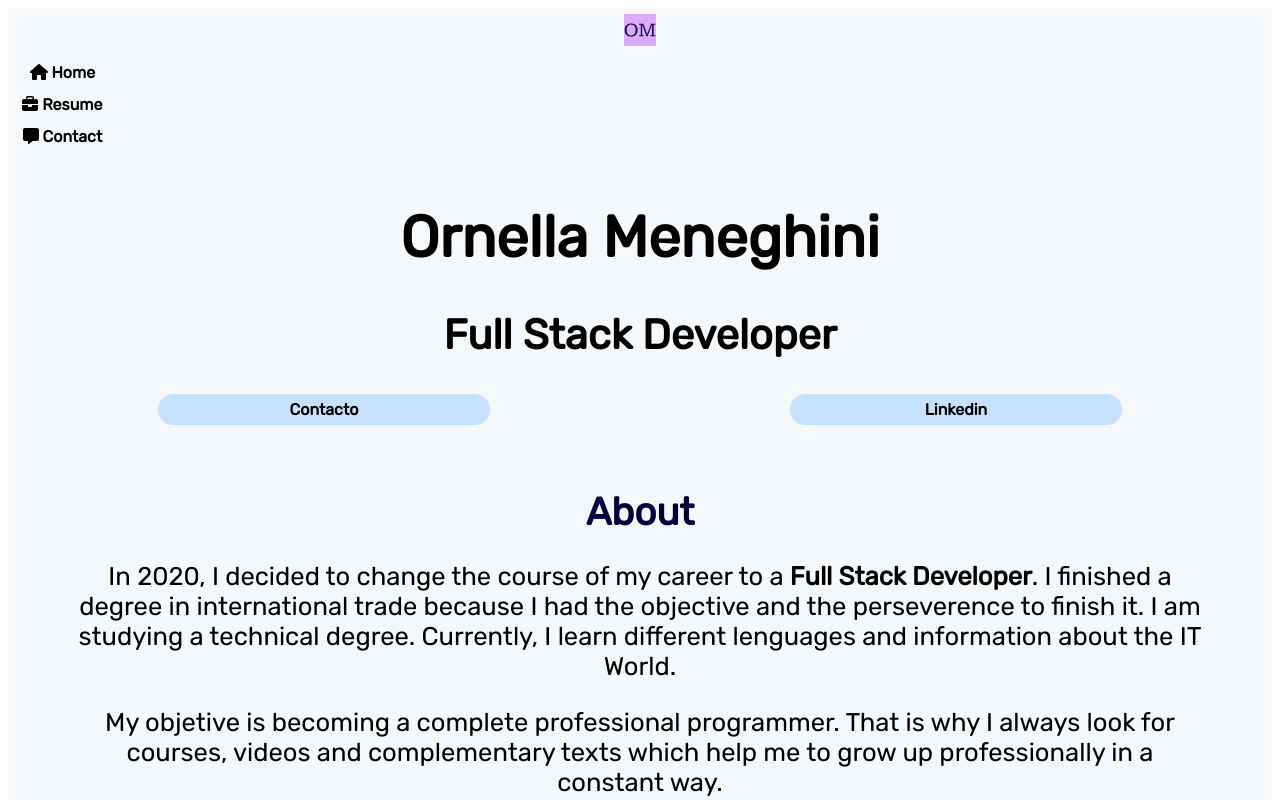
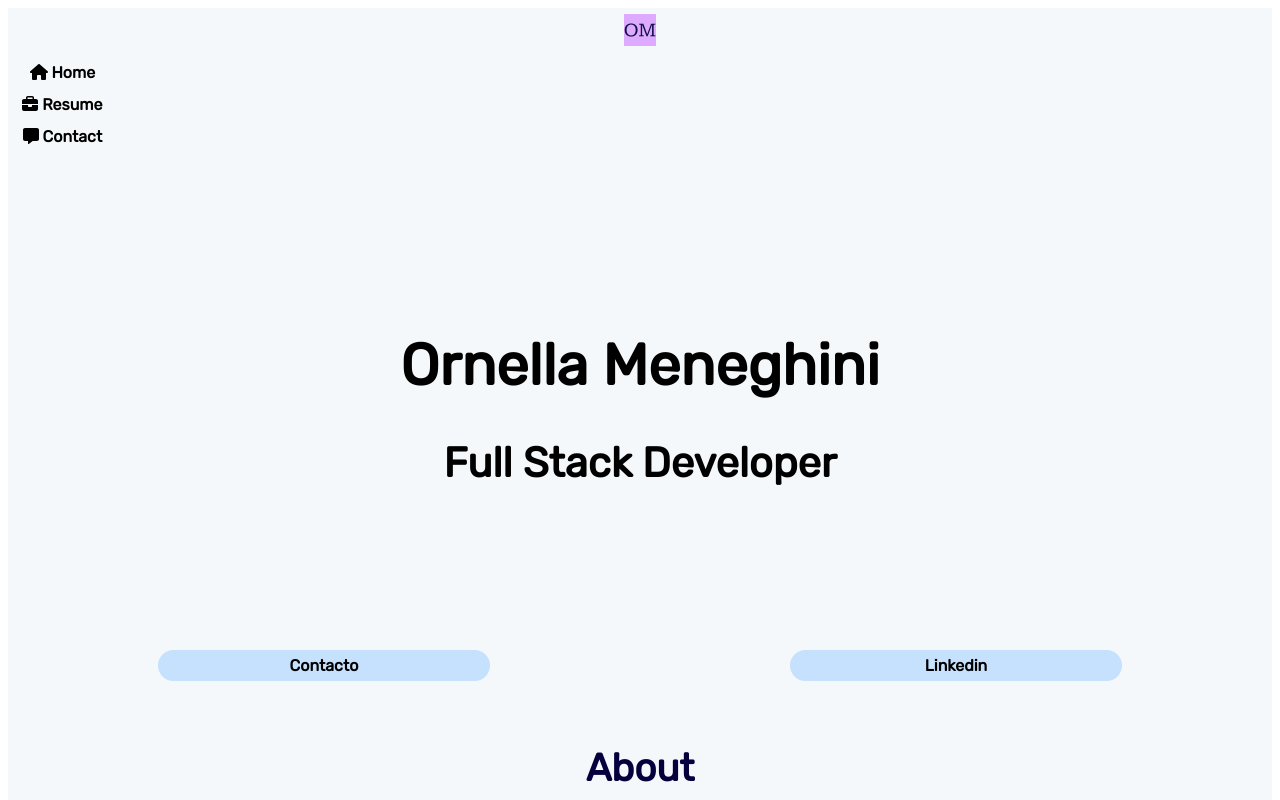
Before and after one commit to MeneghiniOrnella/vue.MeneghiniOrnella, a Vue app: page / in a window 1280 px wide. Shown: the top 800 px of the page. Built offline with nearby package versions, Linux system fonts and the light colour scheme; a web font is replaced by a local one.

Commit message:
update banner

```diff
--- a/src/components/sections/Banner.vue
+++ b/src/components/sections/Banner.vue
@@ -12,8 +12,8 @@ export default {
 </script>
 
 <style scoped>
-.header {
+.banner {
     padding: 8em 0;
-    background: #9e1c1c url('@/assets/projects/dog.jpg') no-repeat center center fixed;
+    /* background: #9e1c1c url('@/assets/projects/dog.jpg') no-repeat center center fixed; */
 }
 </style>
```
